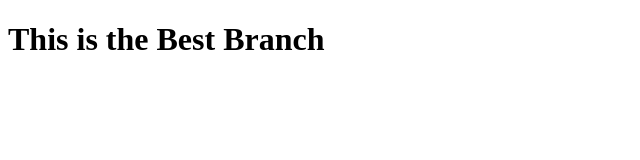
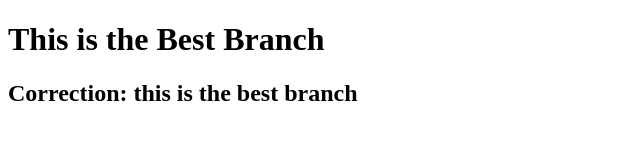
Before and after one commit to Ciwonie/github-practice, a plain HTML site: page index.html in a window 1280 px wide. Shown: the whole page, without its empty margins (0-640 px from the left). Drawn offline with Linux system fonts and the light colour scheme.

Commit message:
another alt branch

```diff
--- a/index.html
+++ b/index.html
@@ -8,5 +8,6 @@
 </head>
 <body>
     <h1>This is the Best Branch</h1>
+    <h2>Correction: this is the best branch</h2>
 </body>
 </html>
```
